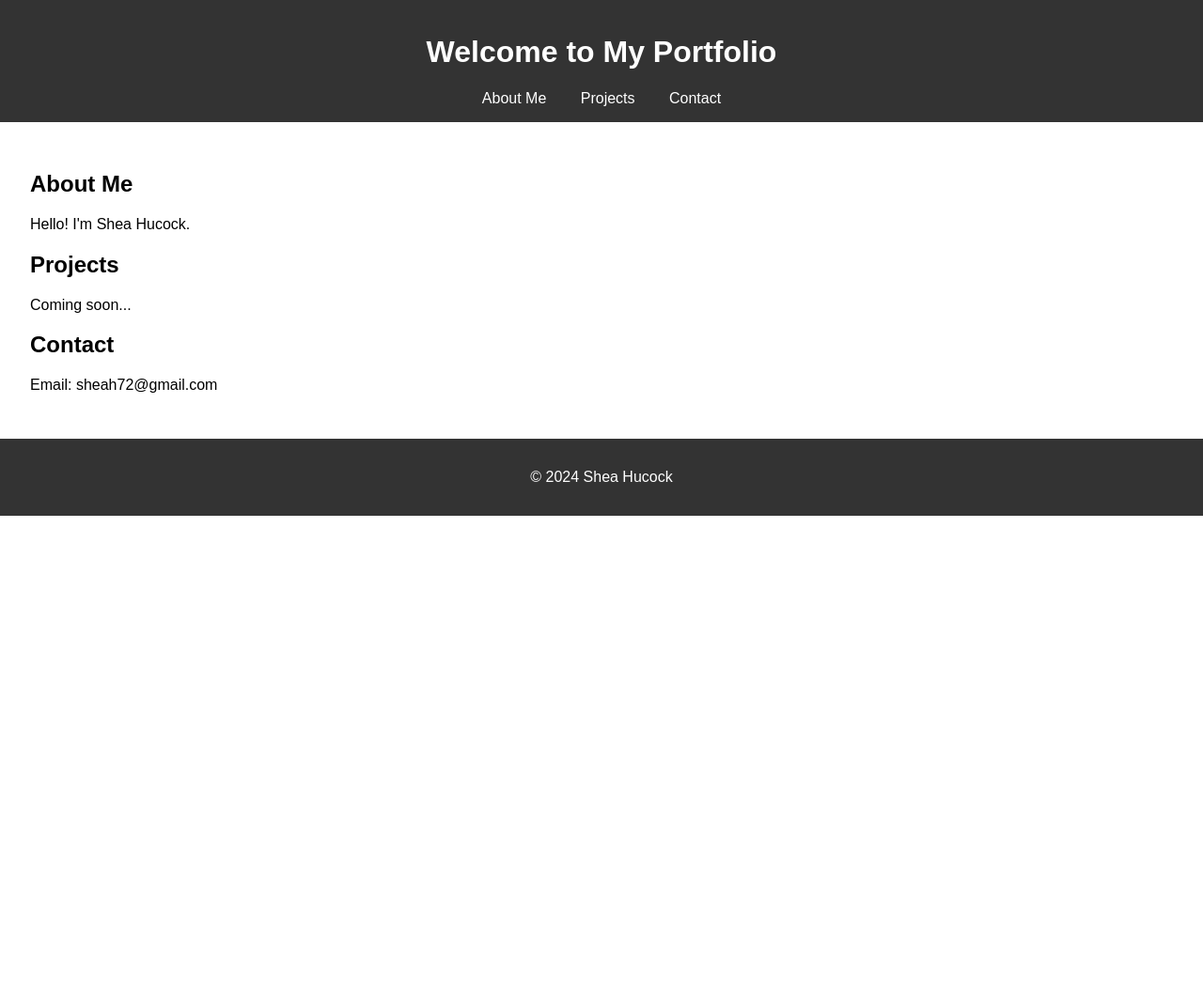
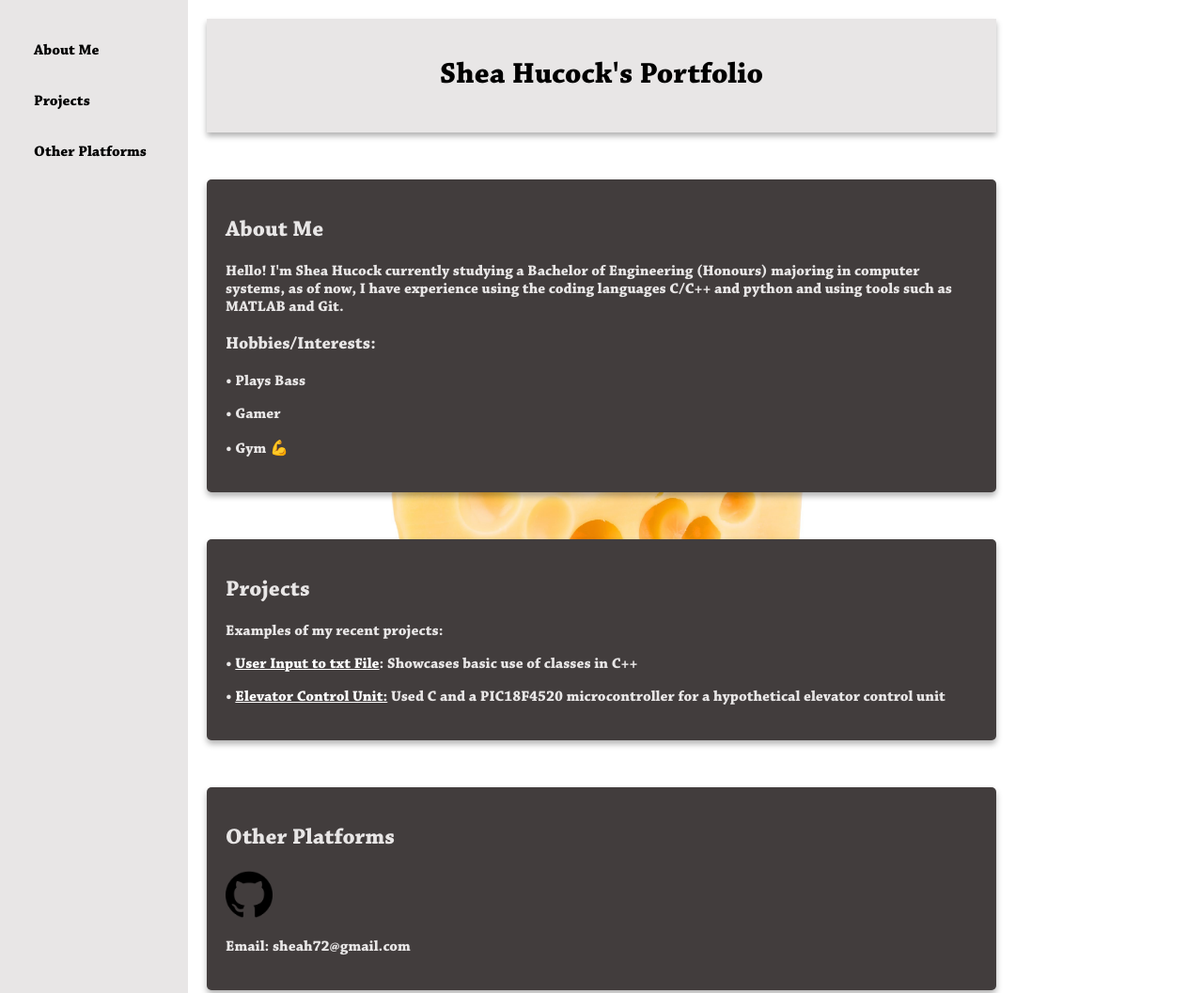
Before and after one commit to Swiss-ly/portfolio-website, a plain HTML site: page index.html in a window 1280 px wide. Shown: the top 1057 px of the page at 94% size. Before the commit the page ends 800 px from the top, so only its background shows below. Drawn offline with Linux system fonts and the light colour scheme.

Commit message:
Website overhaul

```diff
--- a/Script.js
+++ b/Script.js
@@ -1,2 +1,6 @@
 // JavaScript source code
 console.log("Welcome to my portfolio website!");
+document.querySelectorAll('.parallax').forEach(section => {
+    const image = section.getAttribute('data-image');
+    section.style.backgroundImage = `url(${image})`;
+  });
--- a/index.html
+++ b/index.html
@@ -3,35 +3,47 @@
 <head>
     <meta charset="UTF-8">
     <meta name="viewport" content="width=device-width, initial-scale=1.0">
-    <title>Portfolio Website</title>
+    <link rel="icon" href="images/Swiss-Cheese.jpg" sizes="32x32" type="image/png">
+    <title>Shea Hucock</title>
     <link rel="stylesheet" href="styles.css">
+
 </head>
 <body>
-    <header>
-        <h1>Welcome to My Portfolio</h1>
-        <nav>
-            <a href="#about">About Me</a>
-            <a href="#projects">Projects</a>
-            <a href="#contact">Contact</a>
-        </nav>
-    </header>
-    <main>
-        <section id="about">
+    <nav class="sidebar">
+        <ul>
+          <li><a href="#about">About Me</a></li>
+          <li><a href="#projects">Projects</a></li>
+          <li><a href="#contact">Other Platforms</a></li>
+        </ul>
+      </nav>
+    <main class="content">
+        <header>
+            <h1>Shea Hucock's Portfolio</h1>
+        </header>
+         <section id="about">
             <h2>About Me</h2>
-            <p>Hello! I'm Shea Hucock.</p>
+            <p>Hello! I'm Shea Hucock currently studying a Bachelor of Engineering (Honours) majoring in computer systems, as of now, I have experience using the coding languages C/C++ and python and using tools such as MATLAB and Git.</p>
+            <p></p>
+            <h3>Hobbies/Interests:</h3>
+            <p>• Plays Bass</p>
+            <p>• Gamer</p>
+            <p>• Gym 💪</p>
         </section>
         <section id="projects">
             <h2>Projects</h2>
-            <p>Coming soon...</p>
+            <p>Examples of my recent projects:</p>
+            <p>• <a href ="https://gist.github.com/Swiss-ly/acbb886d003690250799078eb12dc049">User Input to txt File</a>: Showcases basic use of classes in C++</p>
+            <p>• <a href = "https://github.com/Swiss-ly/elevator-control-unit"> Elevator Control Unit:</a> Used C and a PIC18F4520 microcontroller for a hypothetical elevator control unit</p>
         </section>
         <section id="contact">
-            <h2>Contact</h2>
+             <h2>Other Platforms</h2>
+            <a href = "https://github.com/Swiss-ly">
+                <img src="images/GitHub.png" alt="Github">
+            </a>
             <p>Email: sheah72@gmail.com</p>
         </section>
     </main>
-    <footer>
-        <p>© 2024 Shea Hucock</p>
-    </footer>
+    <footer></footer>
     <script src="script.js"></script>
 </body>
 </html>
--- a/styles.css
+++ b/styles.css
@@ -1,16 +1,97 @@
+@font-face {
+    font-family: 'CustomFont';
+    src: url('fonts/ChaparralPro-Bold.otf') format('opentype');
+    font-weight: bold;
+    font-style: normal;
+}
 body {
-    font-family: Arial, sans-serif;
+    font-family: 'CustomFont','Arial', sans-serif;
+    background: url('images/Swiss-Cheese.jpg') no-repeat center center fixed;
+    background-size: 500px;
+    color: #e8e6e6;
     margin: 0;
+    display: flex;
+  }
+
+.parallax {
+    height: 300px;
+    display: flex;
+    /*align-items: center;*/
+    justify-content: center;
+    color: #ffffff;
+    text-align: center;
+    background-size: cover;
+    background-attachment: fixed;
+    background-position: center;
+    position: relative;
+    margin-bottom: 20px;
+  }
+
+  .content {
+    flex: 1;
+    padding: 20px;
+  }
+
+  .transparent-box {
+    padding: 20px; /* Space inside the box */
+    width: 300px;
+
+  }
+
+  .content section {
+    margin-bottom: 50px;
+    padding: 20px;
+    background-color: #423d3d;
+    border-radius: 5px;
+    box-shadow: 0 4px 6px rgba(0, 0, 0, 0.3);
+  }
+
+  .sidebar {
+    width: 200px;
+    background-color: #e8e6e6;
+    padding: 20px 0;
+  }
+
+  .sidebar ul {
+    list-style: none;
     padding: 0;
-}
+    margin: 0;
+  }
+
+  .sidebar li {
+    margin: 15px 0;
+  }
+
+  .sidebar a {
+    text-decoration: none;
+    color: rgb(0, 0, 0);
+    font-size: 16px;
+    padding: 10px 20px;
+    display: block;
+    transition: background 0.3s;
+  }
+
+  .sidebar a:hover {
+    background-color: #d8c057;
+  }
 
 header {
-    background-color: #333;
-    color: white;
-    padding: 1rem;
+    background-color: #e8e6e6;
+    margin-bottom: 50px;
+    padding: 20px;
+    box-shadow: 0 4px 6px rgba(0, 0, 0, 0.3);
+    color: rgb(0, 0, 0);
     text-align: center;
 }
 
+a {
+    color: white;
+}
+
+a:hover {
+    color: lightgray; /* Optional: Changes color on hover */
+    text-decoration: underline; /* Optional: Adds underline on hover */
+  }
 nav a {
     color: white;
     margin: 0 1rem;
@@ -22,8 +103,13 @@ main {
 }
 
 footer {
-    background-color: #333;
+    background-color: #2b3f58;
+    opacity: 0;
     color: white;
     text-align: center;
-    padding: 1rem;
+    padding: 20px 0;
+    width: 200px;
 }
+a img {
+    width: 50px; /* Set width of image */
+}
```
Also changed, not shown: fonts/ChaparralPro-Bold.otf (added), images/360-wave.png (added), images/Capture.PNG (added), images/GitHub.png (added), images/Swiss-Cheese.jpg (added).
